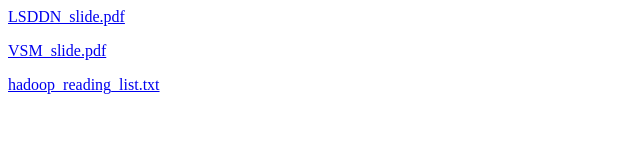
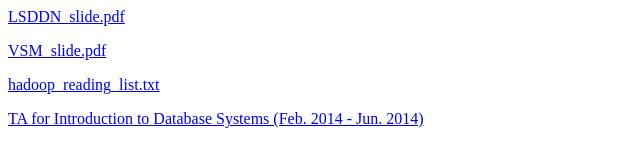
Before and after one commit to ifhuang/Homepage, a plain HTML site: page archive.html in a window 1280 px wide. Shown: the whole page, without its empty margins (0-640 px from the left). Drawn offline with Linux system fonts and the light colour scheme.

Commit message:
add ta to archive

```diff
--- a/archive.html
+++ b/archive.html
@@ -4,5 +4,6 @@
 <p><a href="./files/LSDDN_slide.pdf">LSDDN_slide.pdf</a></p>
 <p><a href="./files/VSM_slide.pdf">VSM_slide.pdf</a></p>
 <p><a href="./note/hadoop_reading_list.txt">hadoop_reading_list.txt</a></p>
+<p><a href="http://admis.fudan.edu.cn/courses/2014/database.htm">TA for Introduction to Database Systems (Feb. 2014 - Jun. 2014)</a></p>
 </body>
 </html>
```
